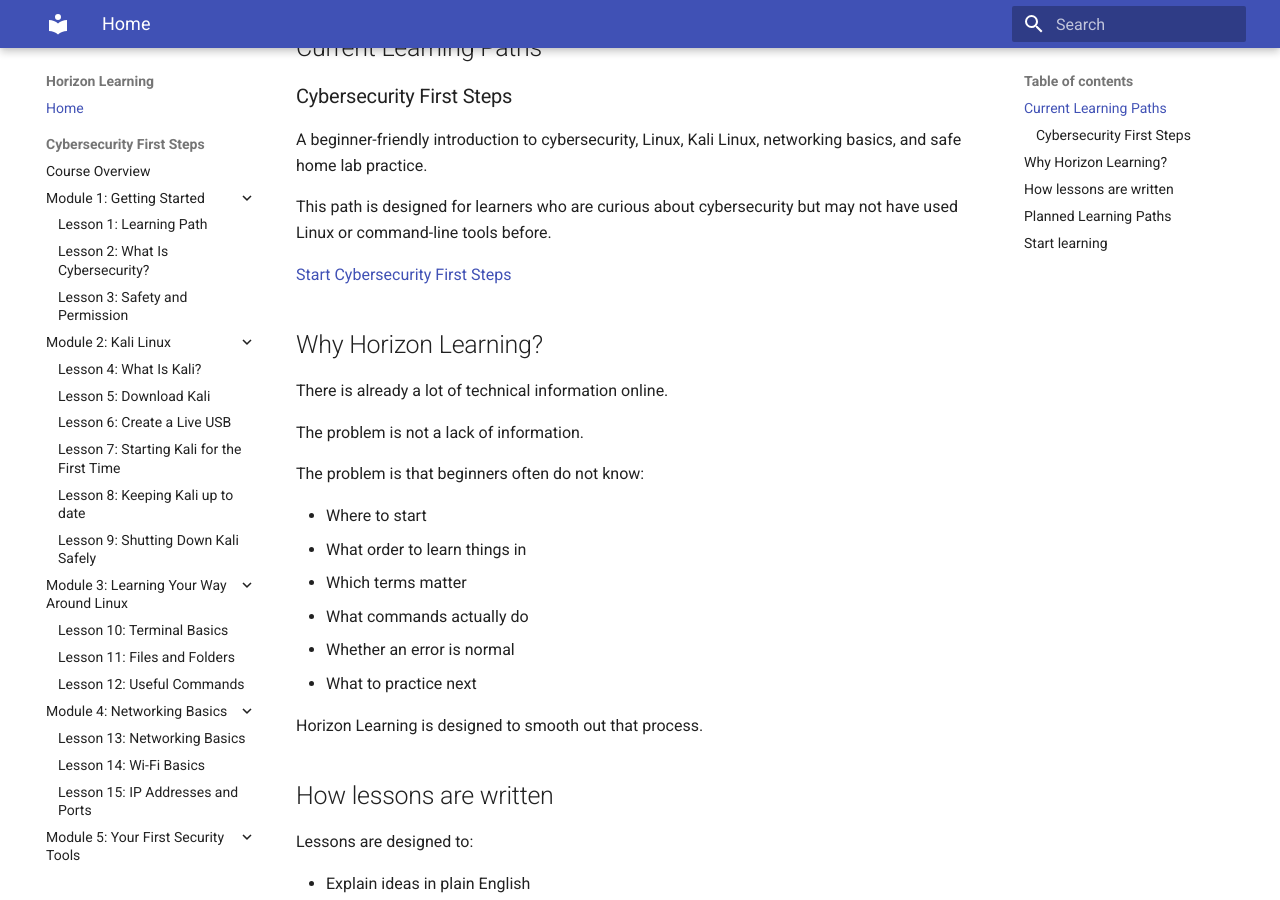
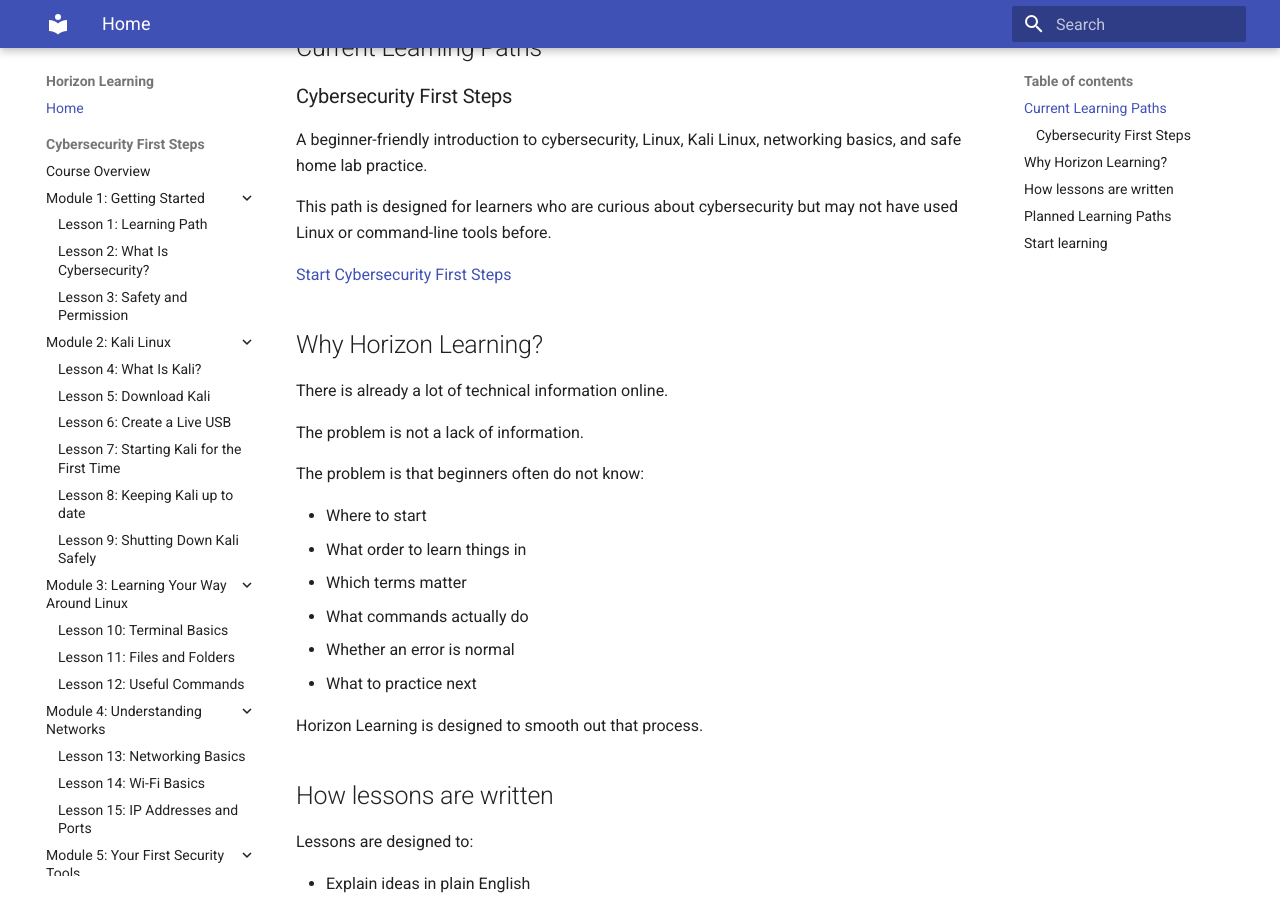
Before and after one commit to horizontechdevelopment-droid/horizon-learning, an MkDocs documentation site: the page built from docs/index.md, in a window 1280 px wide and 900 px high, scrolled down 475 px. Built offline with MkDocs 1.6.1 and Material for MkDocs 9.7.7, drawn with Linux system fonts in a browser that asks for light colours.

Commit message:
Changed Module 4 name

```diff
--- a/mkdocs.yml
+++ b/mkdocs.yml
@@ -39,7 +39,7 @@ nav:
           - "Lesson 11: Files and Folders": cybersecurity-first-steps/linux-basics/files-and-folders.md
           - "Lesson 12: Useful Commands": cybersecurity-first-steps/linux-basics/useful-commands.md
 
-      - "Module 4: Networking Basics":
+      - "Module 4: Understanding Networks":
           - "Lesson 13: Networking Basics": cybersecurity-first-steps/networking/networking-basics.md
           - "Lesson 14: Wi-Fi Basics": cybersecurity-first-steps/networking/wifi-basics.md
           - "Lesson 15: IP Addresses and Ports": cybersecurity-first-steps/networking/ip-addresses-and-ports.md
```
